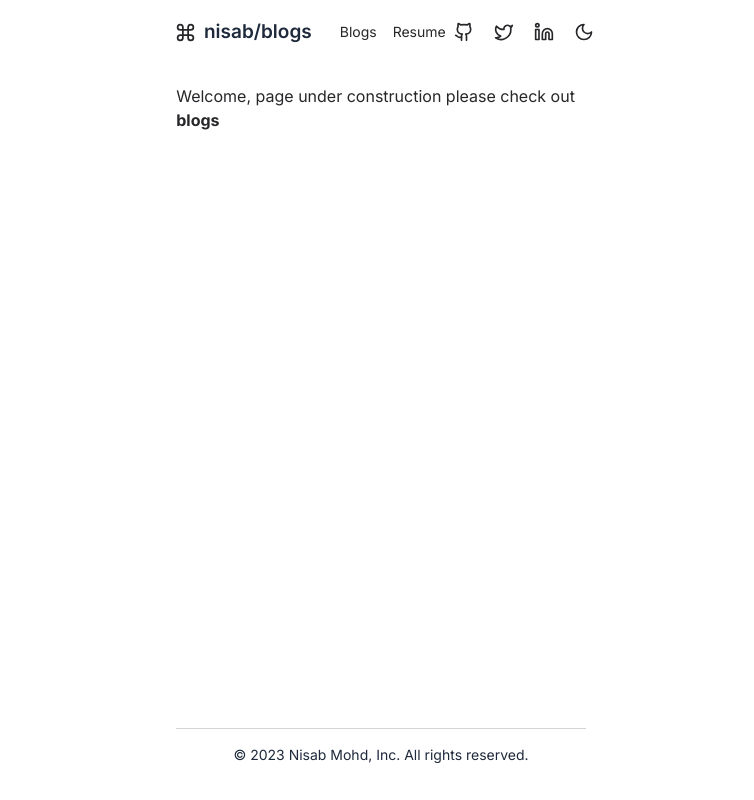
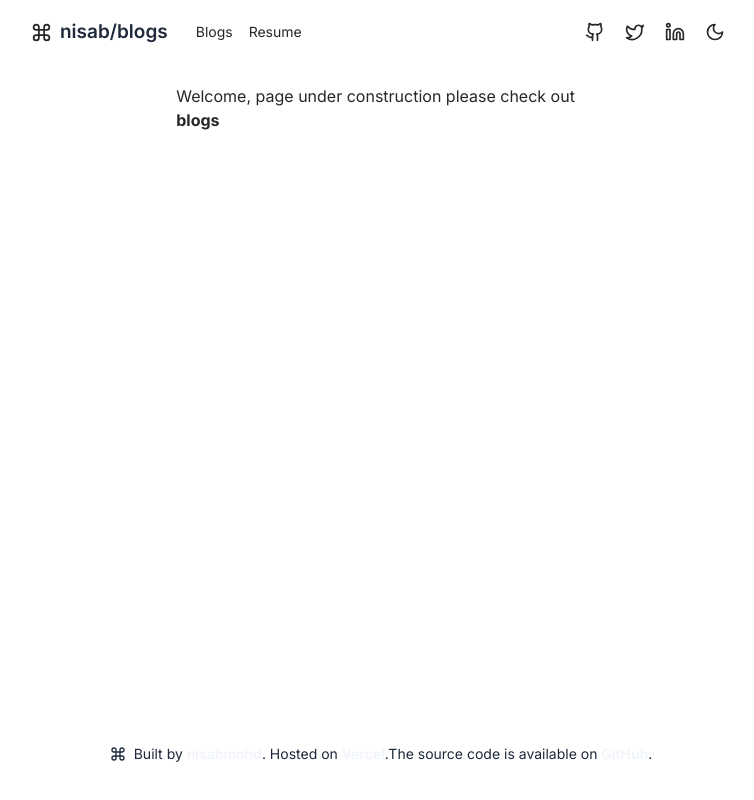
Before and after one commit to nisabmohd/nisabmohd.blog, a Next.js app: page / in a window 1280 px wide. Shown: the whole page, without its empty margins (259-1013 px from the left). Built offline with nearby package versions, Linux system fonts and the light colour scheme.

Commit message:
code refactoring

```diff
--- a/src/app/blog/[slug]/page.tsx
+++ b/src/app/blog/[slug]/page.tsx
@@ -1,7 +1,6 @@
 import { readMDX } from "@/lib/markdown";
 import NotFound from "./not-found";
-import { Circle, Clock } from "lucide-react";
-import { Avatar, AvatarFallback, AvatarImage } from "@/components/ui/avatar";
+import { Circle, Clock, ChevronLeft } from "lucide-react";
 import Image from "next/image";
 
 async function getMarkdown(slug: string) {
@@ -44,13 +43,13 @@ export default async function page({
               height={32}
             />
 
-            <span>
+            <span className="text-[12.5px]">
               {result.frontmatter.author} /{" "}
               {new Date(result.frontmatter.published).toDateString()}
             </span>
           </div>
         </div>
-        <div className="right-side flex flex-row gap-3 items-center">
+        <div className="right-side flex flex-row gap-3 items-center text-[12.5px]">
           <div className="flex flex-row items-center gap-2">
             <Clock className="w-4 h-4" />
             <span>5 min read</span>
@@ -60,6 +59,9 @@ export default async function page({
         </div>
       </div>
       {result.content}
+      <div className=" mt-14 flex flex-row items-center justify-center pt-5 gap-1 text-sm">
+        <ChevronLeft className="w-4 h-4" /> <span>See all posts</span>
+      </div>
     </div>
   );
 }
--- a/src/app/layout.tsx
+++ b/src/app/layout.tsx
@@ -2,6 +2,7 @@ import Navbar from "@/components/navbar";
 import "./globals.css";
 import type { Metadata } from "next";
 import { Inter } from "next/font/google";
+import Footer from "@/components/footer";
 
 const inter = Inter({ subsets: ["latin"] });
 
@@ -28,9 +29,7 @@ export default function RootLayout({
         <main className="py-5 w-[32%] max-[1200px]:w-[85%] max-[500px]:w-[91%] m-auto min-h-[82vh]">
           {children}
         </main>
-        <footer className="w-[32%] max-[1200px]:w-[85%] max-[500px]:w-[91%] m-auto text-center text-sm dark:text-slate-300 py-4 border-t-[1px] dark:border-neutral-700 border-neutral-300 mt-2 text-slate-800">
-          © {new Date().getFullYear()} Nisab Mohd, Inc. All rights reserved.
-        </footer>
+        <Footer />
       </body>
     </html>
   );
--- /dev/null
+++ b/src/components/footer.tsx
@@ -0,0 +1,31 @@
+import { Command } from "lucide-react";
+import Link from "next/link";
+
+export default function Footer() {
+  return (
+    <footer className=" w-[95%] m-auto text-sm dark:text-slate-300 py-4 mt-2 text-slate-800 flex flex-row justify-center items-center gap-2">
+      <Command className="w-4 h-4" />
+      <span>
+        Built by{" "}
+        <Link className="text-slate-100 font-semibold" href="/">
+          nisabmohd
+        </Link>
+        . Hosted on{" "}
+        <Link
+          href="https://vercel.com/dashboard"
+          className="text-slate-100 font-semibold"
+        >
+          Vercel
+        </Link>
+        .The source code is available on{" "}
+        <Link
+          className="text-slate-100 font-semibold"
+          href="https://github.com/nisabmohd/blogs"
+        >
+          GitHub
+        </Link>
+        .
+      </span>
+    </footer>
+  );
+}
--- a/src/components/navbar.tsx
+++ b/src/components/navbar.tsx
@@ -1,7 +1,7 @@
 "use client";
 
-import { Sun, Github, Twitter, Menu, Command, Linkedin } from "lucide-react";
-import { Button, buttonVariants } from "./ui/button";
+import { Github, Twitter, Menu, Command, Linkedin } from "lucide-react";
+import { buttonVariants } from "./ui/button";
 import Link from "next/link";
 import {
   Sheet,
@@ -28,11 +28,11 @@ export default function Navbar() {
 
   if (loading)
     return (
-      <div className="w-[32%] max-[1200px]:w-[85%] max-[500px]:w-[91%] m-auto flex flex-row items-center justify-between h-16 py-2 z-40"></div>
+      <div className="w-[45%] max-[1200px]:w-[85%] max-[500px]:w-[91%] m-auto flex flex-row items-center justify-between h-[5rem] py-2 z-40"></div>
     );
 
   return (
-    <div className="w-[32.5%] max-[1200px]:w-[85%] max-[500px]:w-[91%] m-auto flex flex-row items-center justify-between h-16 py-2 z-[9999] pl-[2px]">
+    <div className="w-[55%] max-[1200px]:w-[85%] max-[500px]:w-[91%] m-auto flex flex-row items-center justify-between h-16 py-2 z-[9999] pl-[2px]">
       <Sheet open={sheetOpen} onOpenChange={(val) => setSheetOpen(val)}>
         <SheetTrigger
           onClick={() => setSheetOpen(true)}
```
